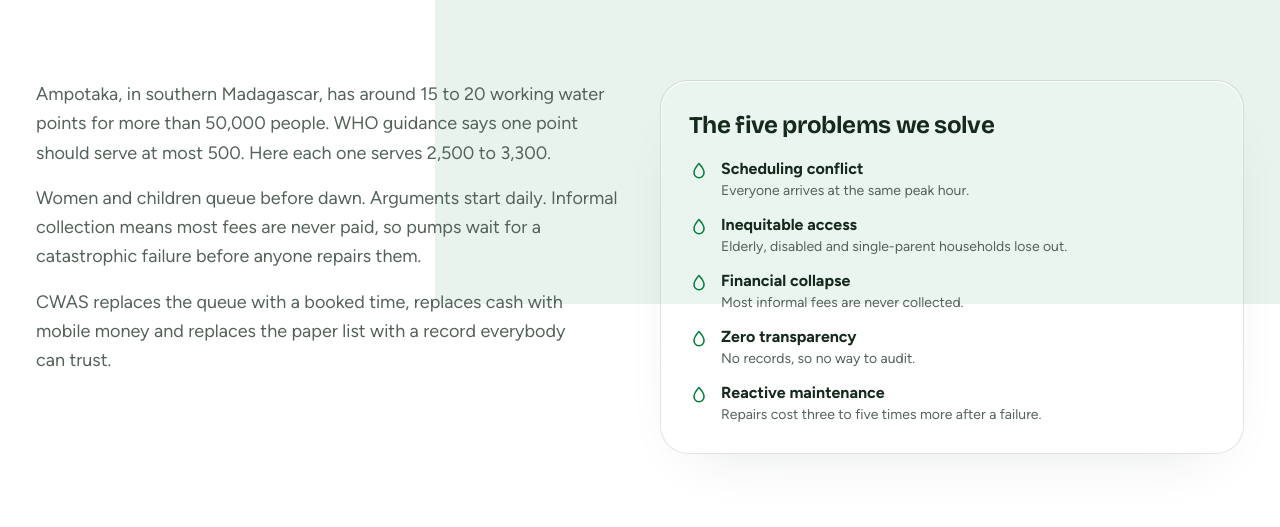
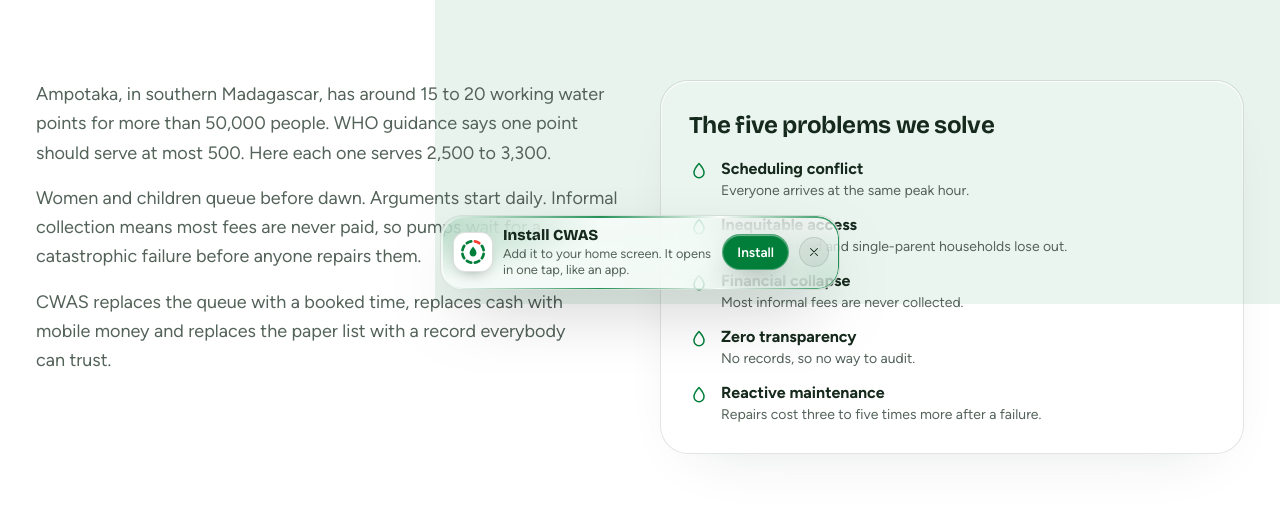
Before and after one commit to banituze/cwas-pilot, a Flask app: page /about in a window 1280 px wide. Shown: the part 496-1023 px from the top of the page. Run offline with Flask 3, Linux system fonts and the light colour scheme; style sheets or scripts are compiled from the project's sources; some libraries are stand-ins or nearby versions.

Commit message:
feat(pwa): show a small install card with the first paint

```diff
--- a/static/css/input.css
+++ b/static/css/input.css
@@ -1184,4 +1184,21 @@ html,body{overscroll-behavior-y:none}
   .hdr-bar [data-tip]::after{color:rgb(var(--ink));background:transparent;border-color:var(--glass-line);box-shadow:0 8px 22px -14px rgba(0,0,0,.45)}
   .hdr-bar .menu>form.nav-panel,.hdr-bar .menu>.nav-panel:has([data-theme-set]){--ink:inherit;--mute:inherit;--brand:inherit;color:rgb(var(--ink));background-color:transparent!important;border-color:var(--glass-line)!important}
   .hdr-bar .menu>form.nav-panel button:hover,.hdr-bar .menu>.nav-panel:has([data-theme-set]) button:hover{background:transparent}
+  /* ── polish 14: the install card is small, green and white only, and part of the first paint: it is there the moment the
+     page is, with no entrance and no looping motion, so it costs nothing while the page scrolls. boot.js takes it away
+     before the first paint inside the installed app (html.no-install) and marks
+     iPhone and iPad (html.is-ios), which install through Share. Fixed to the bottom of the screen, it never moves the page */
+  html:not(.js) .install-card,html.no-install .install-card{display:none}
+  .install-card{width:min(400px,calc(100vw - 24px));grid-template-columns:40px minmax(0,1fr) auto 30px;grid-template-areas:"icon copy go x";column-gap:10px;row-gap:0;padding:10px 10px 10px 12px;border-radius:22px;opacity:1;transform:translate(-50%,0);transition:opacity .25s ease,transform .3s ease;-webkit-backdrop-filter:blur(18px) saturate(1.6);backdrop-filter:blur(18px) saturate(1.6)}
+  .install-card,.install-card.is-in{animation:none}
+  .install-card.is-out{opacity:0;transform:translate(-50%,calc(100% + 24px));pointer-events:none}
+  .install-card::before{background:linear-gradient(90deg,rgba(255,255,255,.8),#007E3A 40%,rgba(255,255,255,.8) 70%,#007E3A);background-size:100% 100%;animation:none;opacity:.85}
+  .install-card::after{background:radial-gradient(40% 60% at 16% 30%,rgba(0,126,58,.26),transparent 70%),radial-gradient(40% 60% at 86% 70%,rgba(0,126,58,.16),transparent 70%);filter:none;animation:none}
+  .install-card .ic-icon{width:40px;height:40px;border-radius:12px;animation:none}
+  .install-card .ic-title{font-size:.95rem}
+  .install-card .ic-text:not([hidden]){font-size:.8rem;line-height:1.3;display:-webkit-box;-webkit-line-clamp:2;-webkit-box-orient:vertical;overflow:hidden}
+  .install-card .ic-go{grid-area:go;padding:7px 14px;font-size:.85rem;white-space:nowrap}
+  .install-card .ic-x{align-self:center;width:30px;height:30px}
+  html.is-ios .install-card [data-install-text],html.is-ios .install-card .ic-go{display:none}
+  html.is-ios .install-card [data-install-ios]{display:-webkit-box;font-size:.8rem;line-height:1.3;-webkit-line-clamp:2;-webkit-box-orient:vertical;overflow:hidden}
 }
--- a/static/js/boot.js
+++ b/static/js/boot.js
@@ -1,9 +1,23 @@
-/* Runs before first paint (external, so the CSP allows it): marks that scripts work, and installs a safety net
-   so reveal animations can never leave content hidden if a script fails. */
+/* Runs before first paint (external, so the CSP allows it): marks that scripts work, installs a safety net so reveal
+   animations can never leave content hidden if a script fails, and settles the install card before it is drawn. */
 (function () {
   var r = document.documentElement;
   r.classList.add("js");
   setTimeout(function () { if (!window.__fxReady) r.classList.add("fx-safe"); }, 3500);
+  // The install card (templates/partials/install.html) is part of the first paint of every page. Before anything is drawn
+  // it is taken away inside the installed app, and on every page but the homepage once the visitor has closed it
+  // (static/js/install.js remembers that). The homepage always shows it and forgets an earlier close, so a card seen
+  // there and left open follows to the other pages. iPhone and iPad install through Share, so they get those two taps
+  // instead of a button.
+  var installed = (window.matchMedia && matchMedia("(display-mode: standalone)").matches) || navigator.standalone === true;
+  var closed = false;
+  try {
+    if (location.pathname === "/") localStorage.removeItem("cwas-install-closed");
+    else closed = localStorage.getItem("cwas-install-closed") === "1";
+  } catch (e) { closed = false; }
+  if (installed || closed) r.classList.add("no-install");
+  addEventListener("beforeinstallprompt", function (e) { e.preventDefault(); window.__bip = e; });
+  if (/iphone|ipad|ipod/i.test(navigator.userAgent) || (navigator.platform === "MacIntel" && navigator.maxTouchPoints > 1)) r.classList.add("is-ios");
 })();
 
 // Disable right-click and keyboard shortcuts
--- a/static/js/install.js
+++ b/static/js/install.js
@@ -1,36 +1,39 @@
-/* CWAS install card (templates/partials/install.html): a dismissable liquid glass card that offers to install the app.
-   Where the browser can install (Chrome, Edge, Android) it shows an Install button that opens the browser's own prompt; on
-   iPhone and iPad it shows the two taps that add CWAS to the home screen. The icon is the app icon of the theme on screen and
-   follows theme changes. Dismissed, the card stays away for two weeks; it never shows inside the installed app. */
+/* CWAS install card (templates/partials/install.html): a small liquid glass card that offers to install the app. It is part
+   of the first paint of every page, so it is on screen the moment the page is; boot.js takes it away before anything is
+   drawn inside the installed app, and marks iPhone and iPad (html.is-ios), which get the two taps that add CWAS to the home
+   screen. Where the browser can install (Chrome, Edge, Android) the Install button joins the card as soon as the browser
+   offers its prompt, and opens that prompt. Fixed to the bottom of the screen, the card never moves the page. Once closed it
+   stays off the other pages (boot.js reads the choice); the homepage and every theme change show it again and
+   forget the close. Its icon is the theme's own logo tile, drawn
+   by CSS, so it changes colour the instant the theme does. */
 (() => {
-  const card = document.querySelector("[data-install]"); if (!card) return;
-  if (matchMedia("(display-mode: standalone)").matches || navigator.standalone === true) return;
-  const KEY = "cwas-install-dismissed", QUIET = 14 * 864e5, q = s => card.querySelector(s);
-  let dismissed = 0; try { dismissed = Number(localStorage.getItem(KEY)) || 0; } catch (e) { dismissed = 0; }
-  if (Date.now() - dismissed < QUIET) return;
-  const ios = /iphone|ipad|ipod/i.test(navigator.userAgent) || (navigator.platform === "MacIntel" && navigator.maxTouchPoints > 1);
-  const icon = q("[data-install-icon]");
-  const syncIcon = () => { const th = document.documentElement.dataset.theme || "saina"; icon.src = icon.getAttribute("src").replace(/favicon-[a-z]+\.svg/, "favicon-" + th + ".svg"); };
-  let prompt = null, timer = 0;
-  const show = delay => {
-    clearTimeout(timer);
-    timer = setTimeout(() => { if (!card.hidden) return; syncIcon(); card.hidden = false; requestAnimationFrame(() => requestAnimationFrame(() => card.classList.add("is-in"))); }, delay);
+  const card = document.querySelector("[data-install]"), root = document.documentElement;
+  if (!card) return;
+  if (matchMedia("(display-mode: standalone)").matches || navigator.standalone === true) { root.classList.add("no-install"); return; }   // never inside the installed app
+  const go = card.querySelector("[data-install-go]");
+  const manual = card.querySelector("[data-install-manual]");
+  let prompt = window.__bip || null, installed = false, timer = 0;
+  if (root.classList.contains("is-ios")) go.hidden = true;
+  const KEY = "cwas-install-closed";
+  // closing slides the card away and takes it out of the page; when the visitor closed it, the choice is remembered
+  const hide = remember => {
+    card.classList.add("is-out"); clearTimeout(timer); timer = setTimeout(() => root.classList.add("no-install"), 320);
+    if (remember) try { localStorage.setItem(KEY, "1"); } catch (e) { /* storage blocked: only this page forgets it */ }
   };
-  const hide = () => {
-    clearTimeout(timer); card.classList.remove("is-in"); setTimeout(() => { card.hidden = true; }, 450);
-    try { localStorage.setItem(KEY, String(Date.now())); } catch (e) { /* storage blocked: it simply comes back next visit */ }
+  const show = () => {
+    if (installed) return;
+    clearTimeout(timer); card.classList.remove("is-out"); root.classList.remove("no-install");
+    try { localStorage.removeItem(KEY); } catch (e) { /* storage blocked */ }
   };
-  addEventListener("beforeinstallprompt", e => { e.preventDefault(); prompt = e; show(2500); });
-  addEventListener("appinstalled", hide);
-  document.addEventListener("cwas:theme", syncIcon);
-  q("[data-install-close]").addEventListener("click", hide);
-  q("[data-install-later]").addEventListener("click", hide);
+  addEventListener("beforeinstallprompt", e => { e.preventDefault(); prompt = e; });
+  addEventListener("appinstalled", () => { installed = true; hide(); });
+  document.addEventListener("cwas:theme", show);   // every theme change brings the card back
+  card.querySelector("[data-install-close]").addEventListener("click", () => hide(true));
   card.addEventListener("keydown", e => { if (e.key === "Escape") hide(true); });
-  q("[data-install-go]").addEventListener("click", async () => {
+  go.addEventListener("click", async () => {
     if (!prompt) { card.querySelector("[data-install-text]").hidden = true; manual.hidden = false; return; }
     const p = prompt; prompt = null; p.prompt();
     try { await p.userChoice; } catch (e) { /* the browser closed its prompt */ }
     hide();
   });
-  if (ios) { q("[data-install-text]").hidden = true; q("[data-install-ios]").hidden = false; q("[data-install-actions]").hidden = true; show(4000); }
 })();
--- a/templates/partials/install.html
+++ b/templates/partials/install.html
@@ -1,15 +1,17 @@
-{# The install card (static/js/install.js): hidden until the browser can install CWAS, or on iPhone and iPad; shows the app icon
-   of the theme on screen. #}
+{# The install card (static/js/install.js): a small liquid glass card, fixed to the bottom of the screen, that offers to install
+   CWAS. It is part of the first paint of every page; static/js/boot.js takes it away inside the installed app and,
+   once the visitor has closed it, on every page but the homepage; and on iPhone
+   and iPad it shows the two taps that add CWAS to the home screen. The Install button joins it as soon as the browser offers
+   its own prompt. The icon is the theme's own logo tile, drawn by CSS, so it changes the instant the theme does. #}
 {% from "partials/macros.html" import icon with context %}
-<aside class="install-card" data-install hidden aria-labelledby="install-title">
-  <span class="ic-sheen" aria-hidden="true"></span>
-  <img class="ic-icon" data-install-icon src="{{ url_for('static', filename='img/brand/favicon-' ~ theme ~ '.svg') }}" alt="" width="56" height="56">
+<aside class="install-card" data-install aria-labelledby="install-title">
+  <span class="logo-tile ic-icon" aria-hidden="true"><svg viewBox="0 0 64 64"><use href="#logo"/></svg></span>
   <div class="ic-copy">
     <p class="ic-title" id="install-title">{{ t('Install CWAS') }}</p>
     <p class="ic-text" data-install-text>{{ t('Add it to your home screen. It opens in one tap, like an app.') }}</p>
     <p class="ic-text" data-install-manual hidden>{{ t('Open CWAS in a normal (not private) window, then choose Install app from the browser menu.') }}</p>
     <p class="ic-text" data-install-ios hidden>{{ t('Tap Share, then Add to Home Screen.') }}</p>
   </div>
+  <button type="button" class="btn btn-primary ic-go" data-install-go>{{ t('Install') }}</button>
   <button type="button" class="ic-x" data-install-close aria-label="{{ t('Close') }}">{{ icon('x') }}</button>
-  <div class="ic-actions" data-install-actions><button type="button" class="btn btn-ghost" data-install-later>{{ t('Not now') }}</button><button type="button" class="btn btn-primary" data-install-go>{{ t('Install') }}</button></div>
 </aside>
```
Also changed, not shown: tests/test_platform.py (+1 -1 lines).
